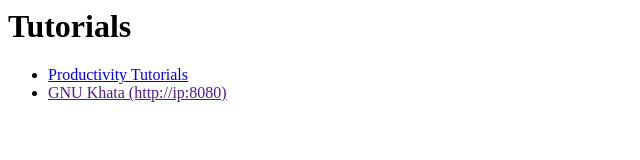
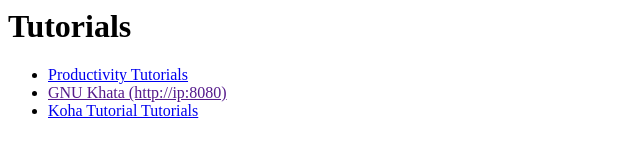
Before and after one commit to sampige/nginx, a plain HTML site: page index.html in a window 1280 px wide. Shown: the whole page, without its empty margins (0-640 px from the left). Drawn offline with Linux system fonts and the light colour scheme.

Commit message:
Koha Tutorial for Schools

```diff
--- a/index.html
+++ b/index.html
@@ -4,6 +4,7 @@
     <ul>
       <li><a href="/productivity">Productivity Tutorials</a></li>
       <li><a href="">GNU Khata (http://ip:8080)</a></li>
+      <li><a href="/koha-tutorial">Koha Tutorial Tutorials</a></li>
     </ul>
   </body>
 </html>
```
Also changed, not shown: 1 other file.
